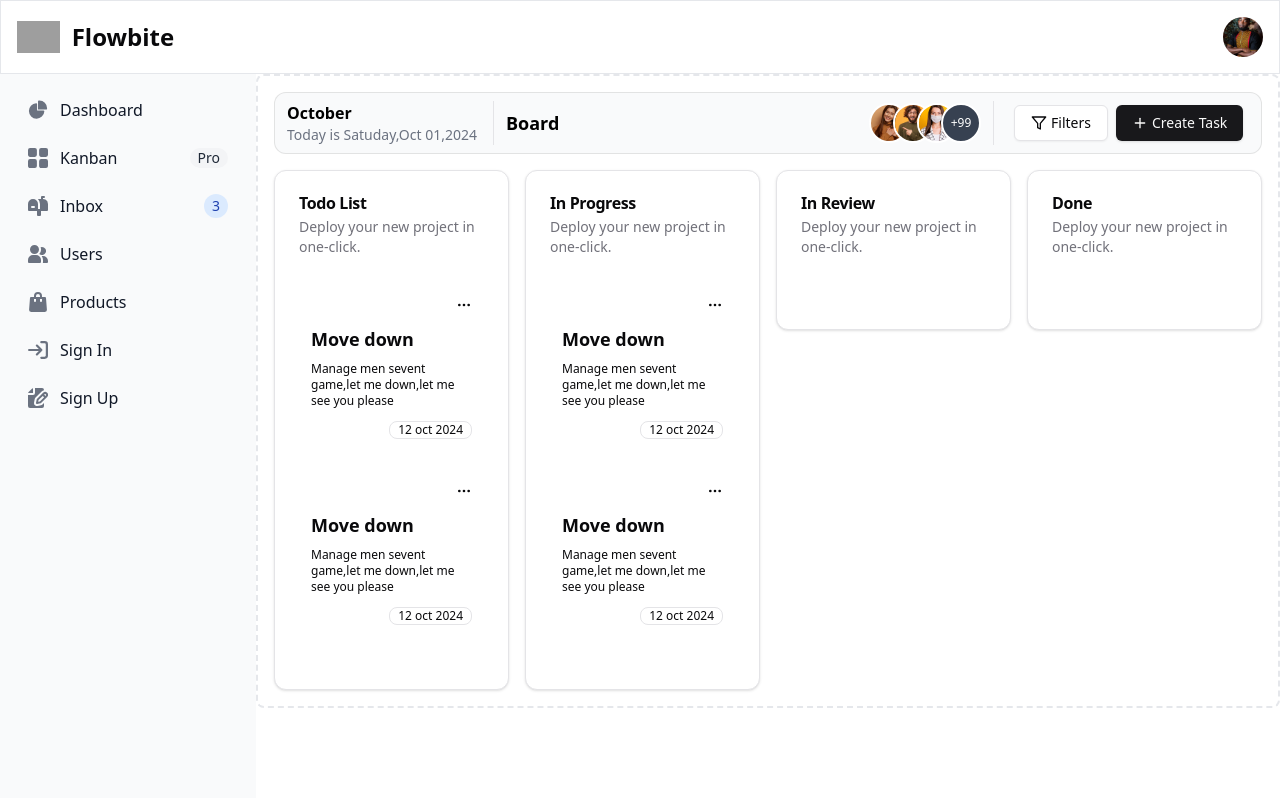
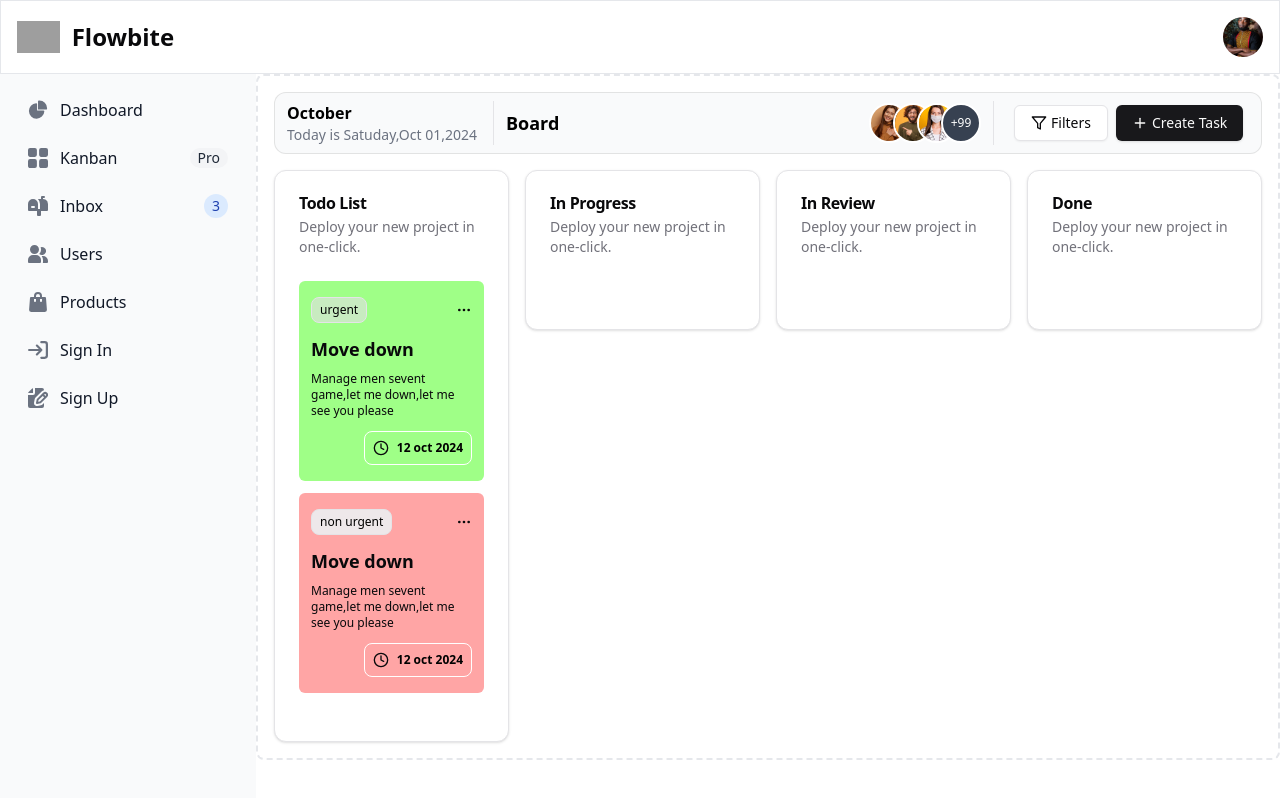
Before and after one commit to Level237/react-task, a React (Vite) app: page / in a window 1280 px wide. Shown: the top 798 px of the page. Built offline with nearby package versions, Linux system fonts and the light colour scheme; grey boxes are pictures that could not be loaded.

Commit message:
update task

```diff
--- a/src/components/Task/ListTask.tsx
+++ b/src/components/Task/ListTask.tsx
@@ -1,9 +1,26 @@
 import React from 'react'
+import { CardTask } from '../ui/cardTask'
 
 export default function ListTask() {
   return (
-    <div>
+    <div className='flex flex-col gap-3'>
+        <CardTask bgTask='#1271ff41'
+        title='Move down'
+        priority='urgent'
+        color="#1271ff"
+        content='Manage men sevent game,let me down,let me see you please'
+        status={0}
 
+        />
+
+      <CardTask bgTask='#1271ff41'
+        title='Move down'
+        priority='non urgent'
+        color="#1271ff"
+        content='Manage men sevent game,let me down,let me see you please'
+        status={1}
+
+        />
     </div>
   )
 }
--- a/src/components/ui/cardTask.tsx
+++ b/src/components/ui/cardTask.tsx
@@ -1,15 +1,15 @@
-import { MoreHorizontal } from 'lucide-react'
+import { Clock, MoreHorizontal } from 'lucide-react'
 import React from 'react'
 
-export const  CardTask:React.FC<{ bgTask: string,title:string,content:string,status:string,color:string }>=({
-    bgTask,title,content,status,color
+export const  CardTask:React.FC<{ bgTask: string,title:string,content:string,status:number,color:string,priority:string }>=({
+    bgTask,title,content,status,color,priority
 }) =>{
   return (
     <>
-      <div className={`w-full flex flex-col  rounded-md px-3 py-4 bg-[${bgTask}]`}>
+      <div className={`w-full flex flex-col  rounded-md px-3 py-4 ${priority ==="urgent" ? 'bg-[#3eff0e7e]' : 'bg-[#ff09095d]'} bg-[${bgTask}]`}>
         <div className='flex mb-3 items-center justify-between'>
-            <div className={`px-2 rounded-lg  bg-[${color}]`}>
-                <h2 className='text-xs text-white'>{status}</h2>
+            <div className={`px-2 py-1 border rounded-lg  ${priority ==="urgent" ? 'bg-[#c8ebc0]' : 'bg-[#ebf8fad0]'}`}>
+                <h2 className='text-xs text-black'>{priority}</h2>
 
             </div>
             <div>
@@ -21,8 +21,9 @@ export const  CardTask:React.FC<{ bgTask: string,title:string,content:string,sta
         <span className={`text-[${color}] line-clamp-3 mt-2 text-xs`}>{content}</span>
         </div>
         <div className='flex justify-end mt-3'>
-        <div className={`px-2 rounded-lg border border-[${color}]  bg-transparent`}>
-                <h2 className={`text-xs text-[${color}]`}>12 oct 2024</h2>
+        <div className={`px-2 py-2 flex items-center gap-2 rounded-lg border border-[#fff]  bg-transparent`}>
+          <Clock className='w-4 h-4'/>
+                <h2 className={`text-xs font-bold text-[#000]`}>12 oct 2024</h2>
 
             </div>
         </div>
--- a/src/pages/DashboardPage.tsx
+++ b/src/pages/DashboardPage.tsx
@@ -15,6 +15,7 @@ import {
 } from "../components/ui/card"
 import { CardTask } from '../components/ui/cardTask'
 import ButtonTask from '../components/ui/buttonTask'
+import ListTask from '../components/Task/ListTask'
 export default function DashboardPage() {
   return (
     <>
@@ -50,23 +51,9 @@ export default function DashboardPage() {
         <CardTitle>Todo List</CardTitle>
         <CardDescription>Deploy your new project in one-click.</CardDescription>
       </CardHeader>
-      <CardContent className='flex flex-col gap-3'>
+      <CardContent >
 
-        <CardTask bgTask='#1271ff41'
-        title='Move down'
-        color="#1271ff"
-        content='Manage men sevent game,let me down,let me see you please'
-        status='urgent'
-
-        />
-
-      <CardTask bgTask='#1271ff41'
-        title='Move down'
-        color="#1271ff"
-        content='Manage men sevent game,let me down,let me see you please'
-        status='urgent'
-
-        />
+      <ListTask/>
 
       </CardContent>
       <CardFooter className="flex justify-between">
@@ -81,20 +68,7 @@ export default function DashboardPage() {
         <CardDescription>Deploy your new project in one-click.</CardDescription>
       </CardHeader>
       <CardContent className='flex flex-col gap-3'>
-      <CardTask bgTask='#d7790660'
-        title='Move down'
-        color="#d77906"
-        content='Manage men sevent game,let me down,let me see you please'
-        status='urgent'
 
-        />
-        <CardTask bgTask='#11111179'
-        title='Move down'
-        color="#d77906"
-        content='Manage men sevent game,let me down,let me see you please'
-        status='urgent'
-
-        />
 
       </CardContent>
       <CardFooter className="flex justify-between">
```
